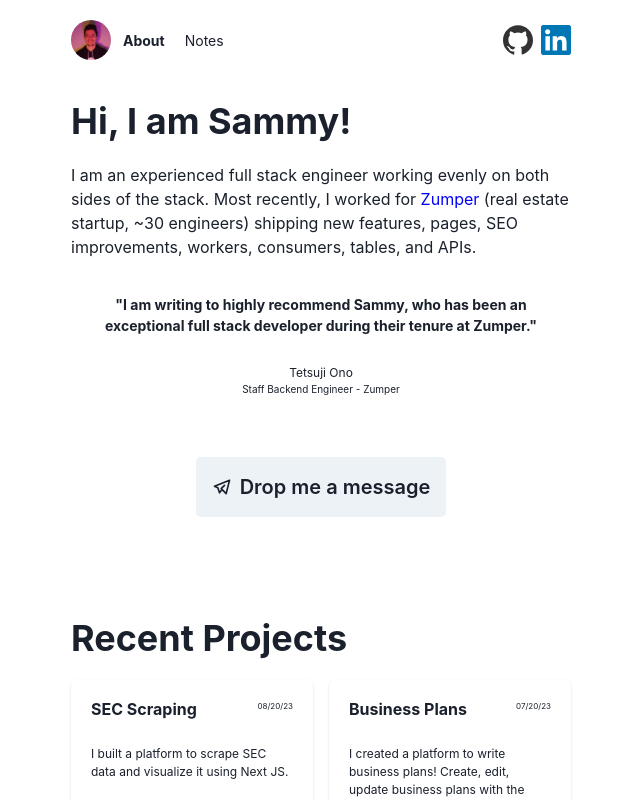
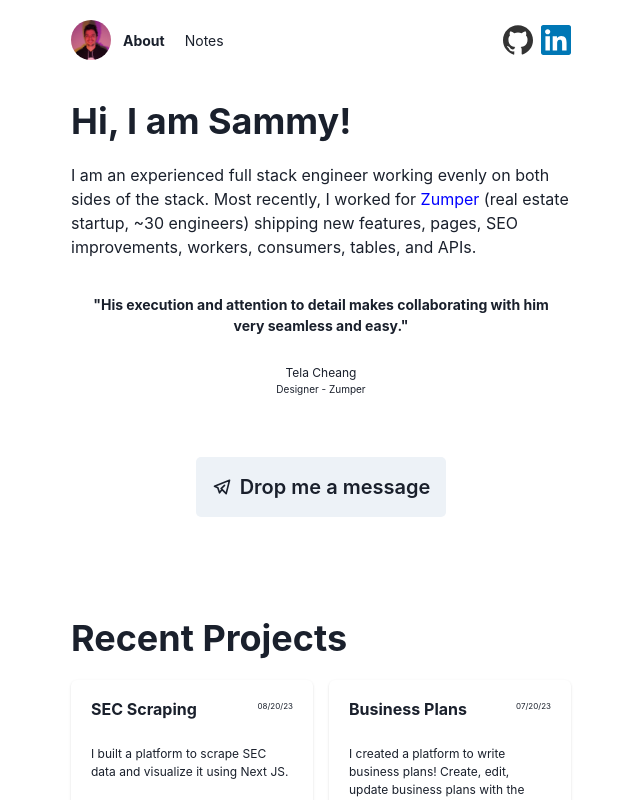
Before and after one commit to sammydowds/next-blog, a Next.js app: page / in a window 1280 px wide. Shown: the top 800 px of the page, without its empty margins (319-959 px from the left). Built offline with nearby package versions, Linux system fonts and the light colour scheme.

Commit message:
chore: more recs and ordering

```diff
--- a/components/RecommendationsCarousel/RecommendationsCarousel.tsx
+++ b/components/RecommendationsCarousel/RecommendationsCarousel.tsx
@@ -3,6 +3,11 @@ import { SimpleAutoCarousel, SIMPLE_AUTO_CAROUSEL_SLIDE_CLASSNAME } from "../Car
 import { GithubLinkButton } from "../GithubLinkButton"
 
 const recommendations = [
+  {
+    content: "He quickly became one of our top fullstack engineers, by constantly proving his excellent vision as an engineer and his kindness.",
+    who: "Hugo Pineda",
+    position: "Staff Frontend Engineer - Zumper"
+  },
   {
     content: "His execution and attention to detail makes collaborating with him very seamless and easy.",
     who: "Tela Cheang",
@@ -19,11 +24,15 @@ const recommendations = [
     position: "Senior Backend Engineer - Zumper"
   },
   {
-    content: "He quickly became one of our top fullstack engineers, by constantly proving his excellent vision as an engineer and his kindness.",
-    who: "Hugo Pineda",
-    position: "Staff Frontend Engineer - Zumper"
+    content: "Sammy has been a very valued employee here at Acieta. His positive energy and great work efficiency will be missed.",
+    who: "Robert Komljenovic",
+    position: "CEO at Acieta"
+  },
+  {
+    content: "I highly recommend Sammy to any new employer. His drive, learning ability and his interpersonal skills will make him a valuable team member.",
+    who: "Dhumketu Patel",
+    position: "Solutions Engineer at Michelin"
   }
-
 ]
 
 interface RecommendationSlideProps {
```
